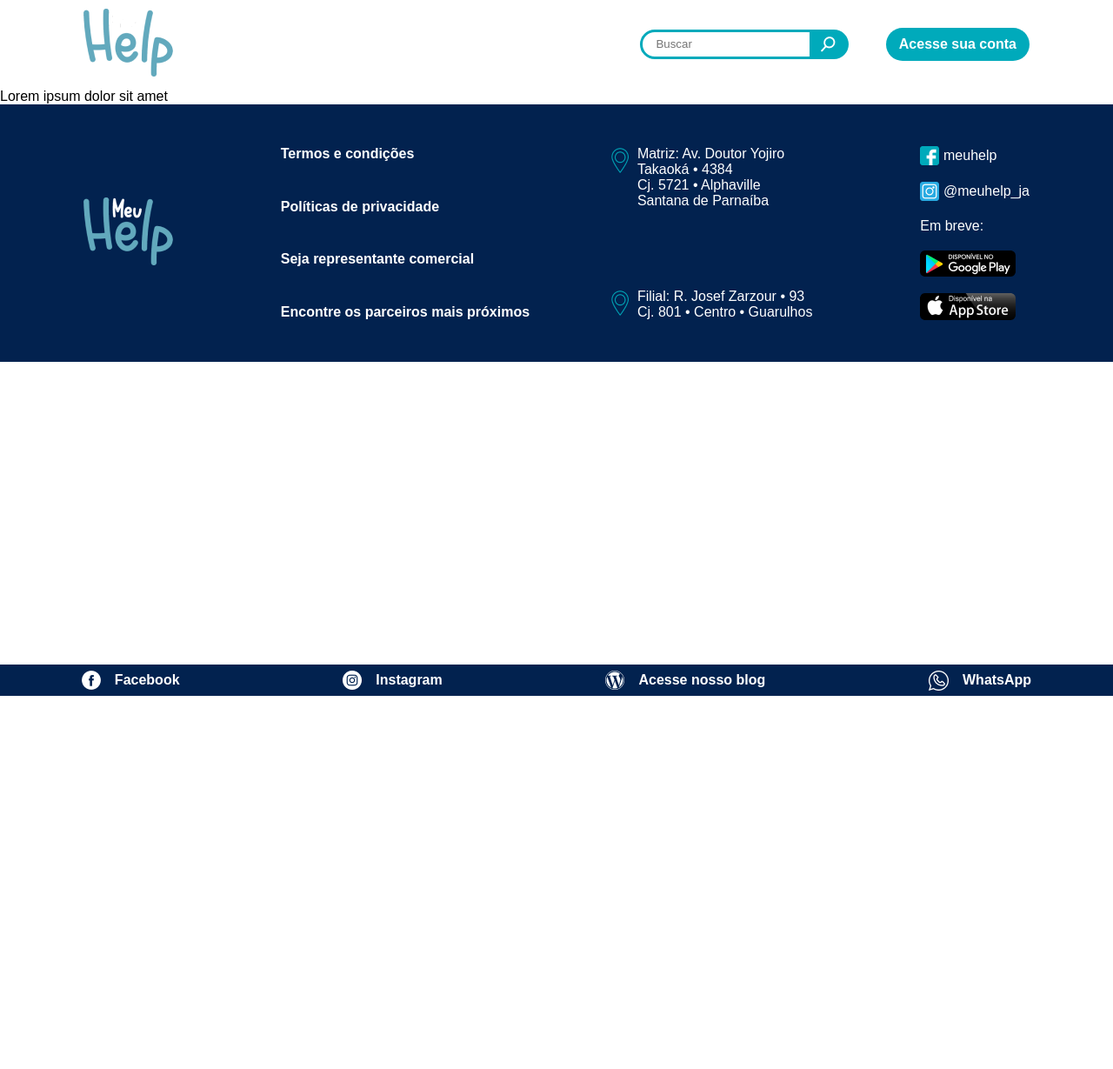
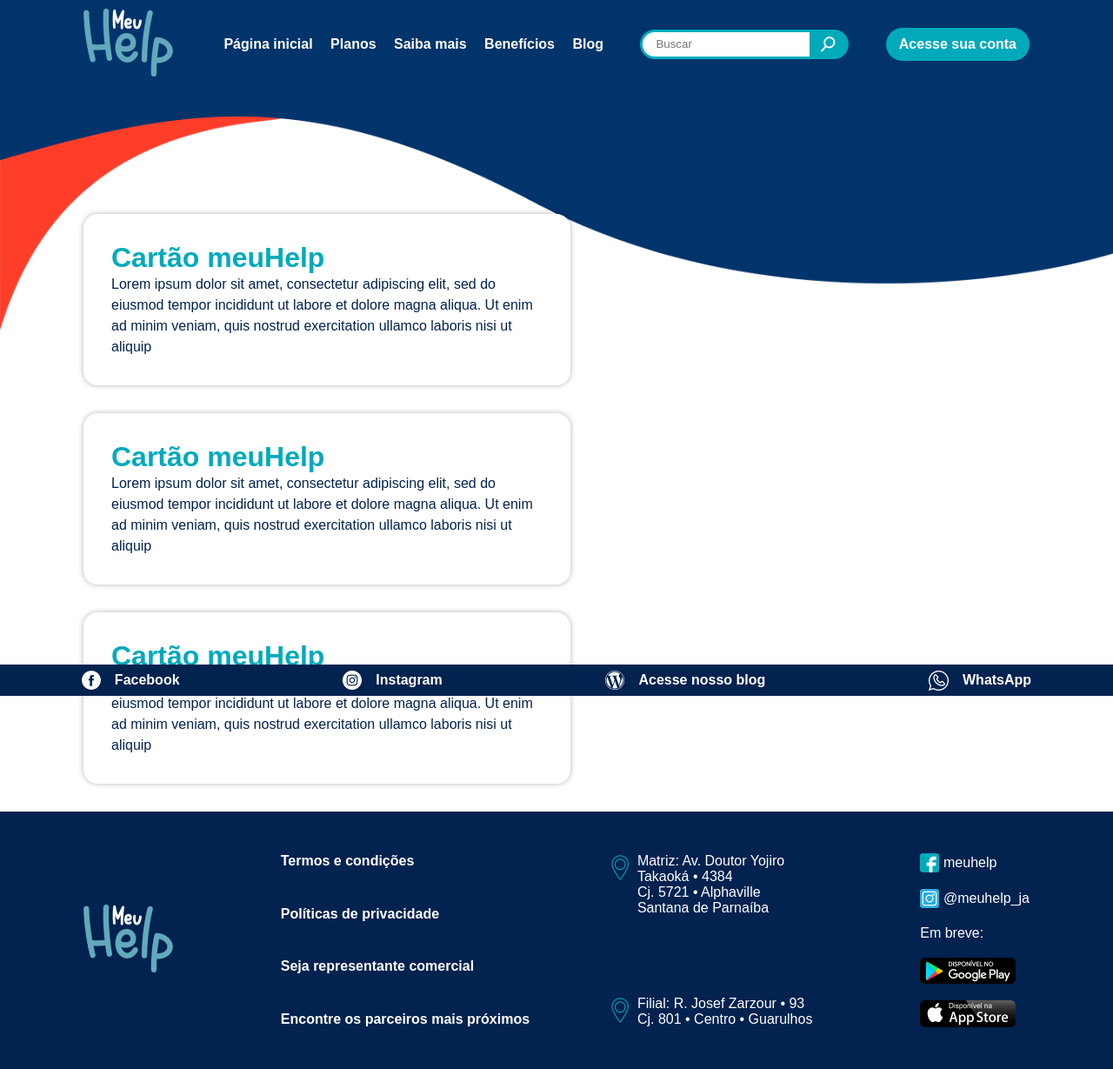
Before and after one commit to rxfaelll/SiteMeuHelp, a PHP site: page /cartao.php in a window 1280 px wide. Shown: the whole page at 87% size. Before the commit the page ends 800 px from the top, so only its background shows below. Run offline with PHP 8.4, Linux system fonts and the light colour scheme; some web fonts are replaced.

Commit message:
Criando página de busca e removendo extensões da URL

```diff
--- a/cartao.php
+++ b/cartao.php
@@ -12,6 +12,7 @@
     <meta http-equiv="X-UA-Compatible" content="ie=edge">
     <META NAME="ROBOTS" CONTENT="NOINDEX, NOFOLLOW">
     <link rel="stylesheet" href="css/main.css">
+    <link rel="stylesheet" href="css/busca.css">
     <title>Meu Help</title>
 </head>
 <body>
@@ -25,10 +26,45 @@
         getFixedSocialBar();
     ?>
 
-    <div>
-        <h1></h1>
-        <p>Lorem ipsum dolor sit amet</p>
-    </div>
+<img src="img/fundos/fundoHeaderSec2.png" alt="" class="header-bg">
+
+    <main>
+        <a href="">
+            <div class="container-result">
+                <h1>Cartão meuHelp</h1>
+                <p>
+                Lorem ipsum dolor sit amet, consectetur adipiscing elit,
+                sed do eiusmod tempor incididunt ut labore et dolore magna
+                aliqua. Ut enim ad minim veniam, quis nostrud exercitation
+                ullamco laboris nisi ut aliquip
+                </p>
+            </div>
+        </a>
+
+        <a href="">
+            <div class="container-result">
+                <h1>Cartão meuHelp</h1>
+                <p>
+                Lorem ipsum dolor sit amet, consectetur adipiscing elit,
+                sed do eiusmod tempor incididunt ut labore et dolore magna
+                aliqua. Ut enim ad minim veniam, quis nostrud exercitation
+                ullamco laboris nisi ut aliquip
+                </p>
+            </div>
+        </a>
+
+        <a href="">
+            <div class="container-result">
+                <h1>Cartão meuHelp</h1>
+                <p>
+                Lorem ipsum dolor sit amet, consectetur adipiscing elit,
+                sed do eiusmod tempor incididunt ut labore et dolore magna
+                aliqua. Ut enim ad minim veniam, quis nostrud exercitation
+                ullamco laboris nisi ut aliquip
+                </p>
+            </div>
+        </a>
+    </main>
 
     <!-- Footer -->
     <?php
--- /dev/null
+++ b/css/busca.css
@@ -0,0 +1,54 @@
+.header-bg{
+    width: 100%;
+    height: auto;
+
+    position: absolute;
+    top: 0;
+    left: 0;
+    z-index: -1;
+}
+
+main{
+    padding: 9em 6em 0 6em;
+
+    display: flex;
+    flex-direction: column;
+}
+
+a{
+    text-decoration: none;
+}
+
+.container-result{
+    width: 35em;
+
+    padding: 2em;
+    margin-bottom: 2em;
+
+    background: white;
+    box-shadow: 0 0 6px rgba(0, 0, 0, 0.3);
+    border-radius: 1em;
+}
+
+.container-result h1{
+    color: var(--azulClaro);
+}
+
+.container-result p{
+    color: var(--azulEscuro);
+    line-height: 1.5em;
+    font-weight: normal;
+}
+
+/* Mensagem de nada encontrado */
+
+.not-found-msg{
+    width: 35em;
+    color: var(--azulEscuro);
+
+    margin-bottom: 2em;
+}
+
+.not-found-msg a{
+    color: var(--amarelo);
+}
--- a/index.php
+++ b/index.php
@@ -162,7 +162,7 @@
 
         <!-- Slider Parceiros -->
         <div id="sliderParceiros">
-        <a href="parceiros.php">
+        <a href="parceiros">
             <div>
                 <img src="img/imagens/burgerkingLogo.png" alt="">
                 <img src="img/imagens/cinemarkLogo.png" alt="">
@@ -170,7 +170,7 @@
             </div>
         </a>
 
-        <a href="parceiros.php">
+        <a href="parceiros">
             <div>
                 <img src="img/imagens/magazineLogo.png" alt="">
                 <img src="img/imagens/sonyLogo.png" alt="">
--- a/js/searchQuery.js
+++ b/js/searchQuery.js
@@ -25,10 +25,10 @@
 
 function searchResult(searchMade) {
     if (searchMade == 1){
-        window.location.href = "cartao.php";
+        window.location.href = "cartao";
     } else if (searchMade == 2){
-        window.location.href = "saude.php";
+        window.location.href = "saude";
     } else if (searchMade == 0){
-        window.location.href = "busca.php";
+        window.location.href = "busca";
     }
 }
--- a/php/header.php
+++ b/php/header.php
@@ -5,10 +5,10 @@
                     <img src="img/logo/logo.png" alt="">
                 </span>
                 <nav class="header-nav">
-                    <a href="index.php">Página inicial</a>
+                    <a href="index">Página inicial</a>
                     <a href="" id="planosBtn">Planos</a>
                     <a href="">Saiba mais</a>
-                    <a href="beneficios.php">Benefícios</a>
+                    <a href="beneficios">Benefícios</a>
                     <a href="http://meuhelp.com.br/blog">Blog</a>
                 </nav>
                 <form class="header-search-form">
```
Also changed, not shown: busca.php (+11 -0 lines), saude.php (+62 -0 lines), .htaccess (added).
